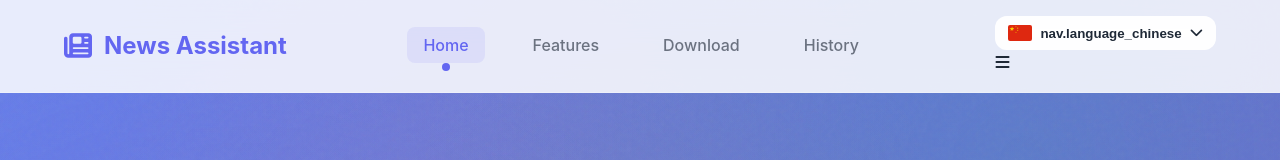
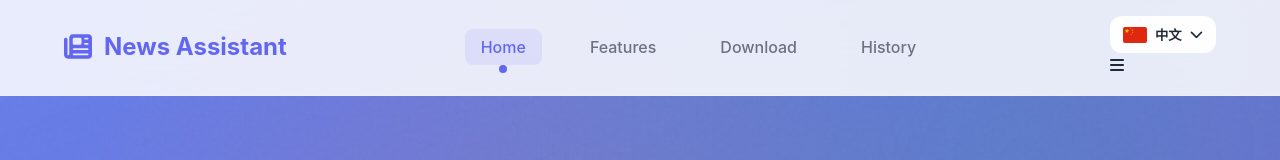
Before and after one commit to Calmds/calmds.github.io, a plain HTML site: page index.html in a window 1280 px wide. Shown: the top 160 px of the page. Drawn offline with Linux system fonts and the light colour scheme.

Commit message:
Tue Jan  6 23:56:27 CST 2026

```diff
--- a/index.html
+++ b/index.html
@@ -38,14 +38,14 @@
                     <div class="language-selector">
                         <button class="language-btn glass-btn" id="languageBtn">
                             <img src="assets/flags/cn.jpg" alt="中文" class="language-flag">
-                            <span id="currentLang" data-i18n="nav.language_chinese">中文</span>
+                            <span id="currentLang">中文</span>
                             <i class="fas fa-chevron-down"></i>
                         </button>
                         <div class="language-dropdown" id="languageDropdown">
-                            <div class="language-search">
+                            <!-- <div class="language-search">
                                 <input type="text" id="languageSearch"
                                     data-i18n-placeholder="language.search_placeholder" placeholder="搜索语言...">
-                            </div>
+                            </div> -->
                             <div class="language-list" id="languageList">
                                 <!-- 语言选项将通过JavaScript动态生成 -->
                             </div>
```
